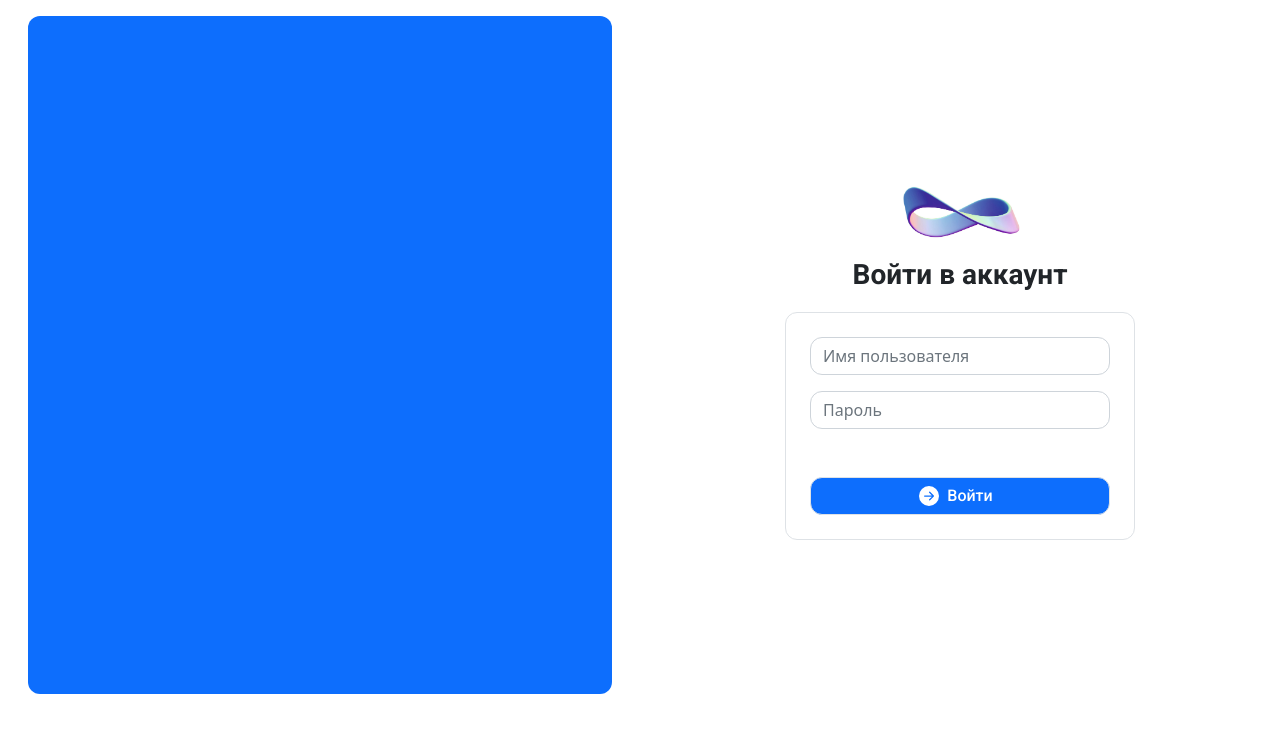
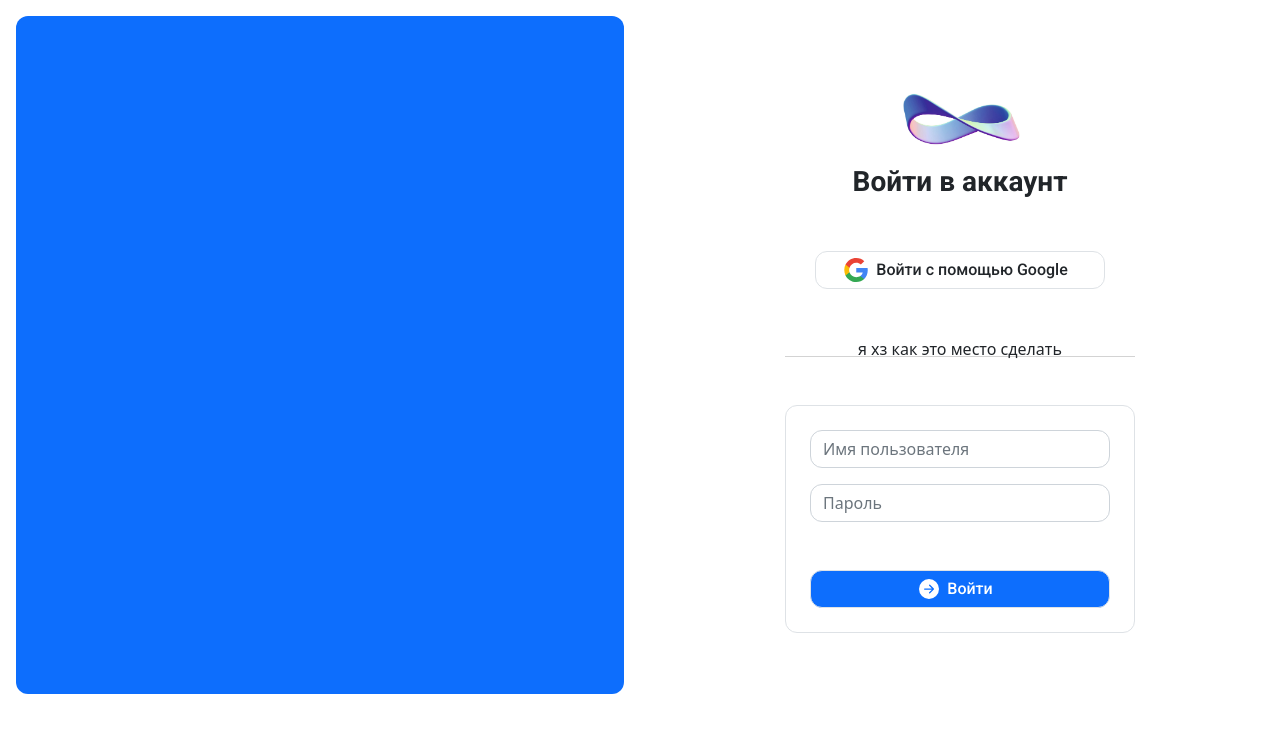
Before and after one commit to qairym-hub/qairym-web, a Next.js app: page /login in a window 1280 px wide. Shown: the top 732 px of the page. Built offline with nearby package versions, Linux system fonts and the light colour scheme.

Commit message:
Доработка страницы авторизации и несколько новых компонентов

```diff
--- /dev/null
+++ b/src/pages/login/components/GoogleButton.tsx
@@ -0,0 +1,19 @@
+import React from 'react'
+
+import * as Icon from 'react-bootstrap-icons'
+
+import DefaultButton from '../../../components/buttons/DefaultButton'
+
+const GoogleButton: React.FunctionComponent = () => {
+    return (
+        <>
+            <DefaultButton
+                text="Войти с помощью Google"
+                color="none"
+                icon={<img src="./google.svg" alt="google" />}
+            />
+        </>
+    )
+}
+
+export default GoogleButton
--- a/src/pages/login/components/Login.tsx
+++ b/src/pages/login/components/Login.tsx
@@ -4,7 +4,8 @@ import * as Icon from 'react-bootstrap-icons'
 
 import DefaultButton from '../../../components/buttons/DefaultButton'
 
-const Login = () => {
+const Login: React.FunctionComponent = () => {
+
   return (
     <>
       <div
--- a/src/pages/login/index.tsx
+++ b/src/pages/login/index.tsx
@@ -1,16 +1,18 @@
 import React from 'react'
 import { Container, Row, Col } from 'react-bootstrap'
+import GoogleButton from './components/GoogleButton'
 import Header from './components/Header'
 
 import Login from './components/Login'
 
 const LoginPage: React.FunctionComponent = () => {
+
   return (
     <>
       <Container fluid>
         <Row>
           <Col xs lg>
-            <div className="w-100 h-100 p-3">
+            <div className="w-100 h-100 pt-3 pb-3 px-1">
               <div className="bg-primary w-100 h-100 rounded-extra">
 
               </div>
@@ -22,8 +24,24 @@ const LoginPage: React.FunctionComponent = () => {
               className="d-flex align-items-center justify-content-center"
             >
               <div>
-                <div>
+                <div className="">
                   <Header />
+                </div>
+                <div className="d-flex justify-content-center my-5">
+                  <GoogleButton />
+                </div>
+                <div className="mb-5">
+                  <div
+                    style={{ height: "20px", borderBottom: "1px solid lightgray" }}
+                    className="w-100 text-center"
+                  >
+                    <span
+                      style={{}}
+                      className=""
+                    >
+                      я хз как это место сделать
+                    </span>
+                  </div>
                 </div>
                 <div>
                   <Login />
```
Also changed, not shown: src/components/alerts/AlertMessage.tsx (added, +37 -0 lines), public/google.svg (added).
